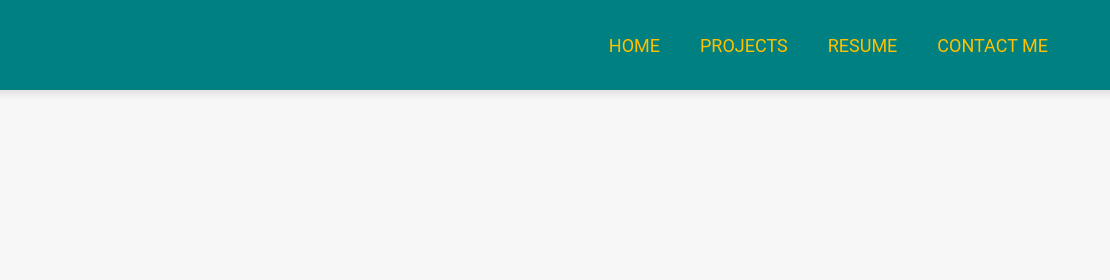
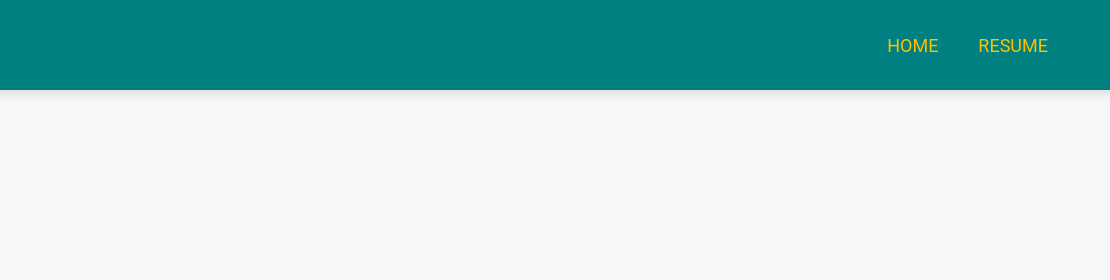
Before and after one commit to Shreyak-shet/CodeAlpha_MyPortfolio, a plain HTML site: page resume.html in a window 1280 px wide. Shown: the top 280 px of the page, 170-1280 px from the left. Drawn offline with Linux system fonts and the light colour scheme.

Commit message:
resume.html

```diff
--- a/resume.html
+++ b/resume.html
@@ -15,11 +15,10 @@
             <div class="right">
                 <ul>
                     <li><a href="index.html">HOME</a></li>
-                    <li><a href="index.html#project">PROJECTS</a></li>
+
 
                     <li><a href="resume.html">RESUME</a></li>
 
-                    <li><a href="index.html#contact">CONTACT ME</a></li>
                 </ul>
             </div>
         </nav>
```
